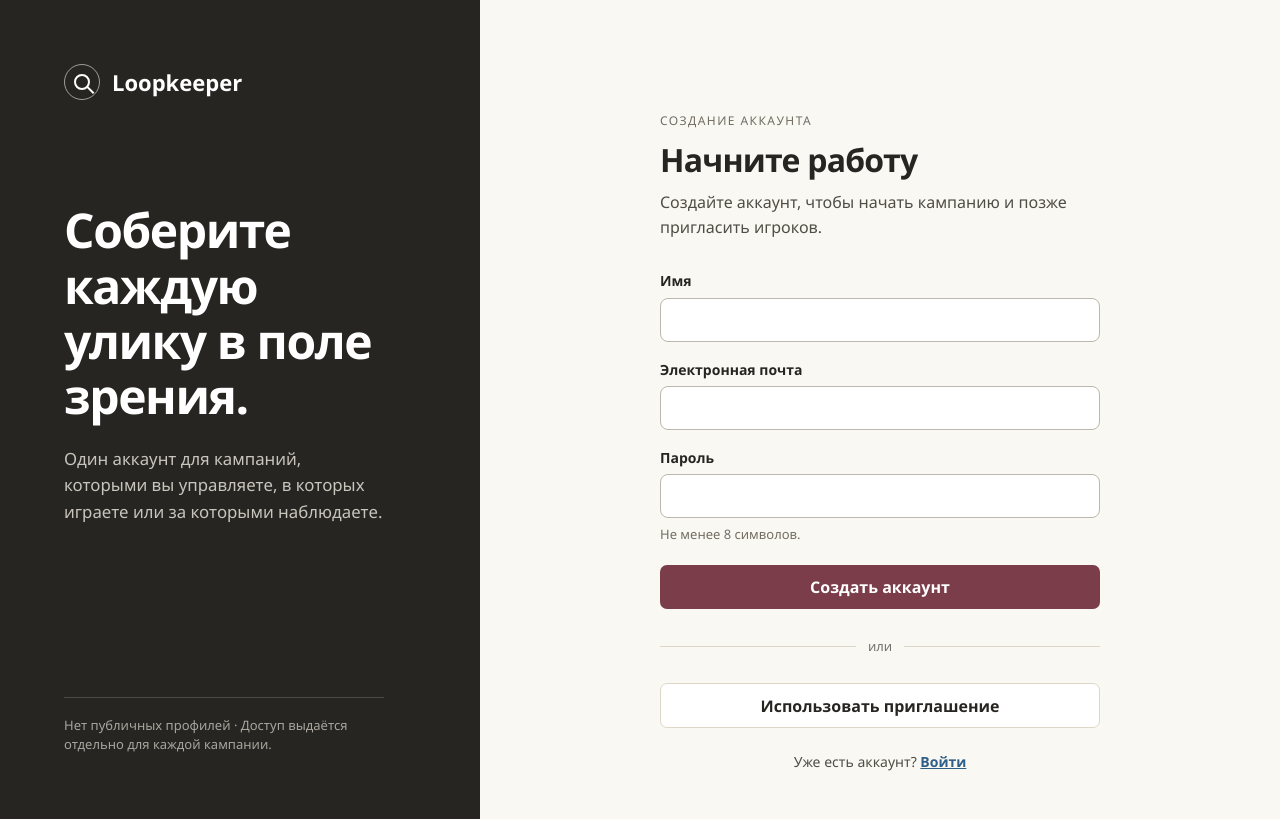
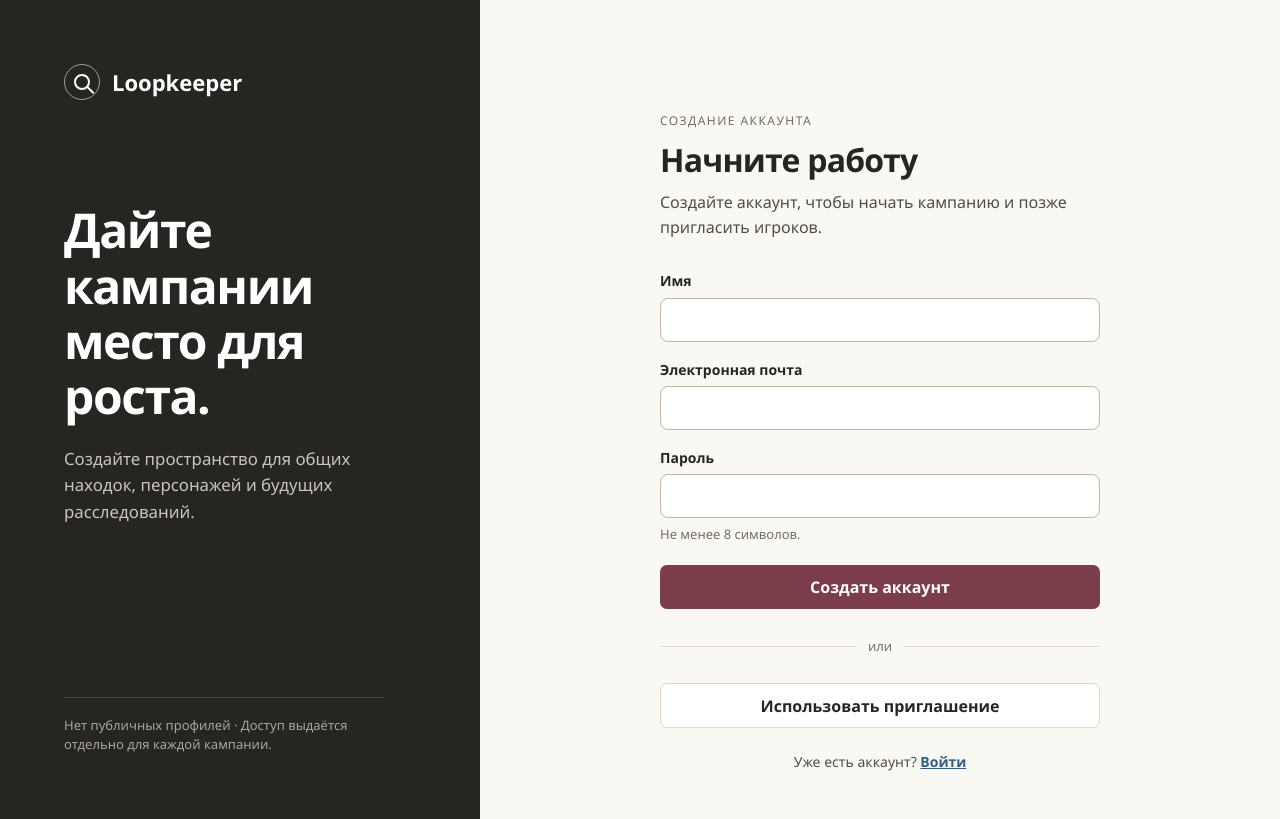
Before and after one commit to alkuramshina/loopkeeper, a React (Vite) app in the folder frontend/: page /sign-up in a window 1280 px wide. Built offline with nearby package versions, Linux system fonts and the light colour scheme; no server answers.

Commit message:
frontend: stable auth brand copy variants

```diff
--- a/frontend/src/auth/auth-page.tsx
+++ b/frontend/src/auth/auth-page.tsx
@@ -3,6 +3,23 @@ import { Link, useNavigate, useSearchParams } from 'react-router-dom';
 import { ApiError } from '../api/client';
 import { useAuth } from './auth-context';
 import { useTranslation } from 'react-i18next';
+
+const brandVariantKeys = ['focus', 'threads', 'table'] as const;
+const brandVariantStorageKey = 'loopkeeper.auth-brand-variant';
+
+type BrandVariantKey = (typeof brandVariantKeys)[number];
+
+function selectBrandVariant(): BrandVariantKey {
+  const stored = window.sessionStorage.getItem(brandVariantStorageKey);
+  if (stored && brandVariantKeys.includes(stored as BrandVariantKey)) {
+    return stored as BrandVariantKey;
+  }
+
+  const variant =
+    brandVariantKeys[Math.floor(Math.random() * brandVariantKeys.length)];
+  window.sessionStorage.setItem(brandVariantStorageKey, variant);
+  return variant;
+}
 
 export function AuthPage({ mode }: { mode: 'sign-in' | 'sign-up' }) {
   const { t } = useTranslation();
@@ -17,7 +34,11 @@ export function AuthPage({ mode }: { mode: 'sign-in' | 'sign-up' }) {
   const [invitationError, setInvitationError] = useState<string>();
   const [isInvitationEntryOpen, setInvitationEntryOpen] = useState(false);
   const [submitting, setSubmitting] = useState(false);
+  const [brandVariant] = useState(selectBrandVariant);
   const isSignUp = mode === 'sign-up';
+  const brandCopyPath = `auth.brandVariants.${brandVariant}.${
+    isSignUp ? 'signUp' : 'signIn'
+  }`;
 
   useEffect(() => {
     setError(undefined);
@@ -93,12 +114,8 @@ export function AuthPage({ mode }: { mode: 'sign-in' | 'sign-up' }) {
               <span className="brand-mark" aria-hidden="true" />
               {t('appName')}
             </div>
-            <h1>
-              {t(isSignUp ? 'auth.signUpBrandTitle' : 'auth.signInBrandTitle')}
-            </h1>
-            <p>
-              {t(isSignUp ? 'auth.signUpBrandBody' : 'auth.signInBrandBody')}
-            </p>
+            <h1>{t(`${brandCopyPath}.title`)}</h1>
+            <p>{t(`${brandCopyPath}.body`)}</p>
           </div>
           <p className="auth-note">
             {t(isSignUp ? 'auth.signUpPrivacyNote' : 'auth.signInPrivacyNote')}
--- a/frontend/src/i18n/locales/ru/common.json
+++ b/frontend/src/i18n/locales/ru/common.json
@@ -23,10 +23,38 @@
     "signUpTitle": "Начните работу",
     "signInIntro": "Продолжайте готовить кампанию или присоединяйтесь к расследованию своей группы.",
     "signUpIntro": "Создайте аккаунт, чтобы начать кампанию и позже пригласить игроков.",
-    "signInBrandTitle": "Пусть расследование остаётся ясным.",
-    "signUpBrandTitle": "Соберите каждую улику в поле зрения.",
-    "signInBrandBody": "Спокойное пространство для кампаний, персонажей, заметок и связей между ними.",
-    "signUpBrandBody": "Один аккаунт для кампаний, которыми вы управляете, в которых играете или за которыми наблюдаете.",
+    "brandVariants": {
+      "focus": {
+        "signIn": {
+          "title": "Пусть расследование остаётся ясным.",
+          "body": "Спокойное пространство для кампаний, персонажей, заметок и связей между ними."
+        },
+        "signUp": {
+          "title": "Соберите каждую улику в поле зрения.",
+          "body": "Один аккаунт для кампаний, которыми вы управляете, в которых играете или за которыми наблюдаете."
+        }
+      },
+      "threads": {
+        "signIn": {
+          "title": "Все нити расследования — на одном столе.",
+          "body": "Возвращайтесь к заметкам, персонажам и связям вашей кампании без лишнего шума."
+        },
+        "signUp": {
+          "title": "Дайте кампании место для роста.",
+          "body": "Создайте пространство для общих находок, персонажей и будущих расследований."
+        }
+      },
+      "table": {
+        "signIn": {
+          "title": "Ваш игровой стол ждёт продолжения.",
+          "body": "Откройте кампанию и продолжайте собирать историю вместе с группой."
+        },
+        "signUp": {
+          "title": "Начните с чистого игрового стола.",
+          "body": "Создайте кампанию, пригласите участников и собирайте историю в удобном темпе."
+        }
+      }
+    },
     "signInPrivacyNote": "Локальный режим · Данные кампании разделены по участникам.",
     "signUpPrivacyNote": "Нет публичных профилей · Доступ выдаётся отдельно для каждой кампании.",
     "newHere": "Впервые в Loopkeeper?",
```
